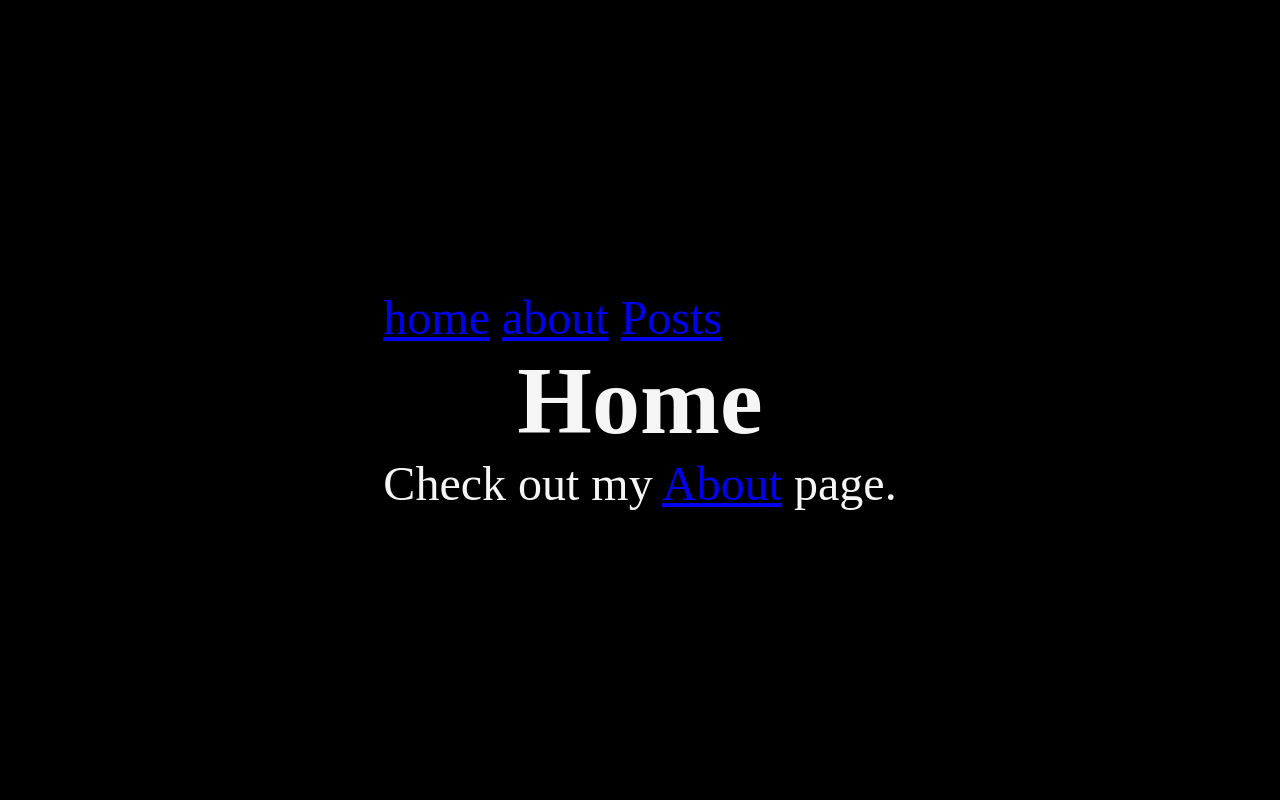
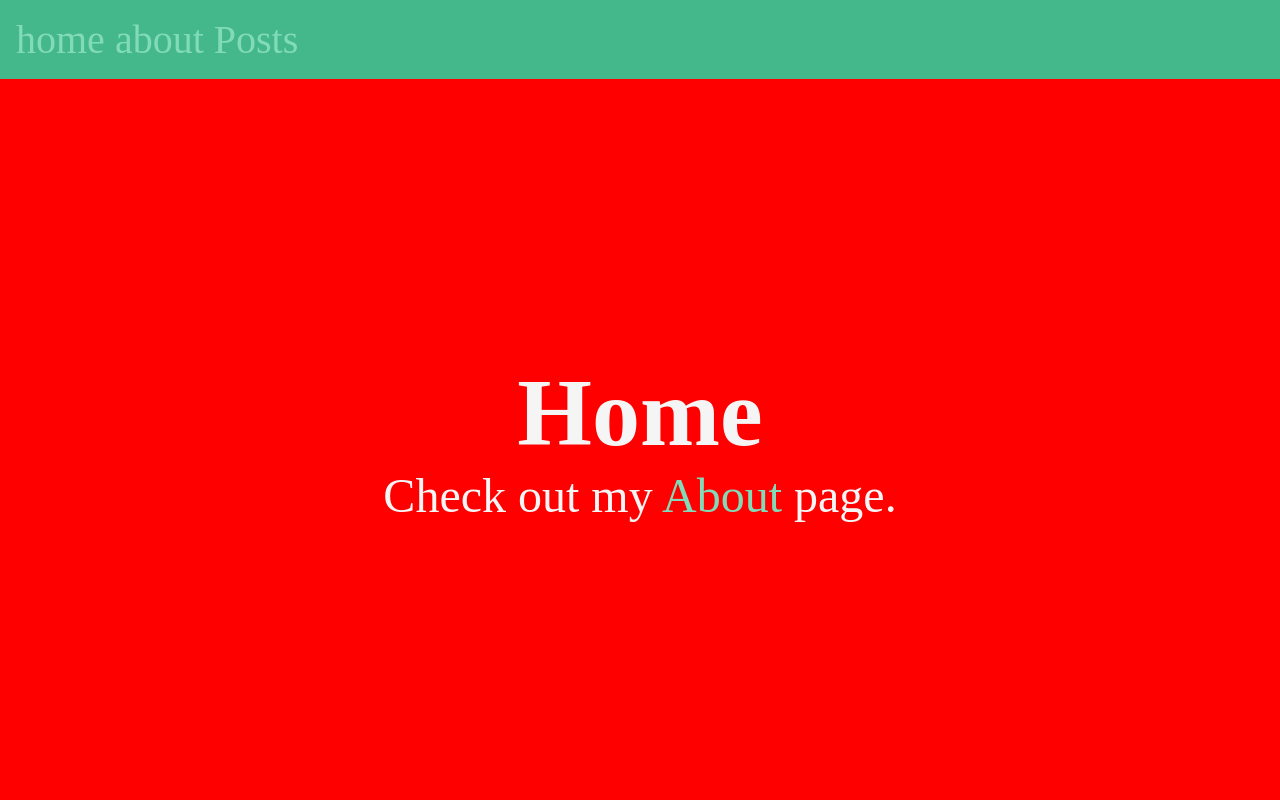
Before and after one commit to Fantonio27/django-practice-1, a Django app: page / in a window 1280 px wide. Run offline with Django 5.2, Linux system fonts and the light colour scheme.

Commit message:
Enhance styling for body, nav, and main elements in CSS

```diff
--- a/myproject/static/css/style.css
+++ b/myproject/static/css/style.css
@@ -1,18 +1,41 @@
-*{
+* {
     margin: 0;
     padding: 0;
     box-sizing: border-box;
 }
 
-body{
+body {
     min-height: 100vh;
+    background-color: red;
+    color: whitesmoke;
+    font-size: 3rem;
+    display: flex;
+    flex-flow: column;
+}
+
+nav {
+    padding: 1rem;
+    background-color: #44B78B;
+    color: white;
+    font-size: 2.5rem;
+}
+
+main {
+    flex-grow: 1;
     display: grid;
     place-content: center;
-    font-size: 3rem;
-    background-color: black;
-    color: whitesmoke;
 }
 
-h1, p{
+h1,
+p {
     text-align: center;
 }
+
+a {
+    text-decoration: none;
+    color: #81dbb8;
+}
+
+a:hover {
+    opacity: .85;
+}
```
